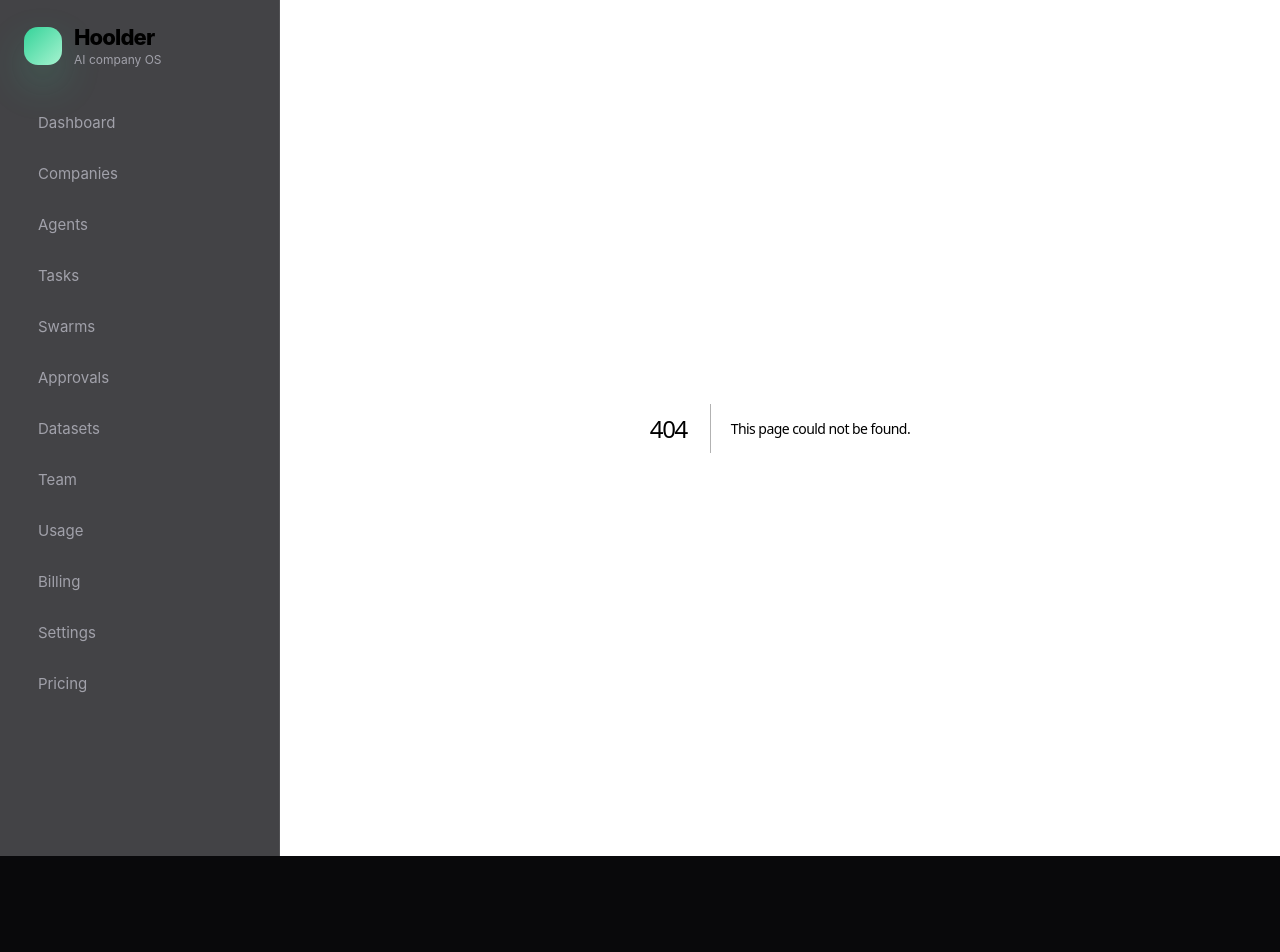
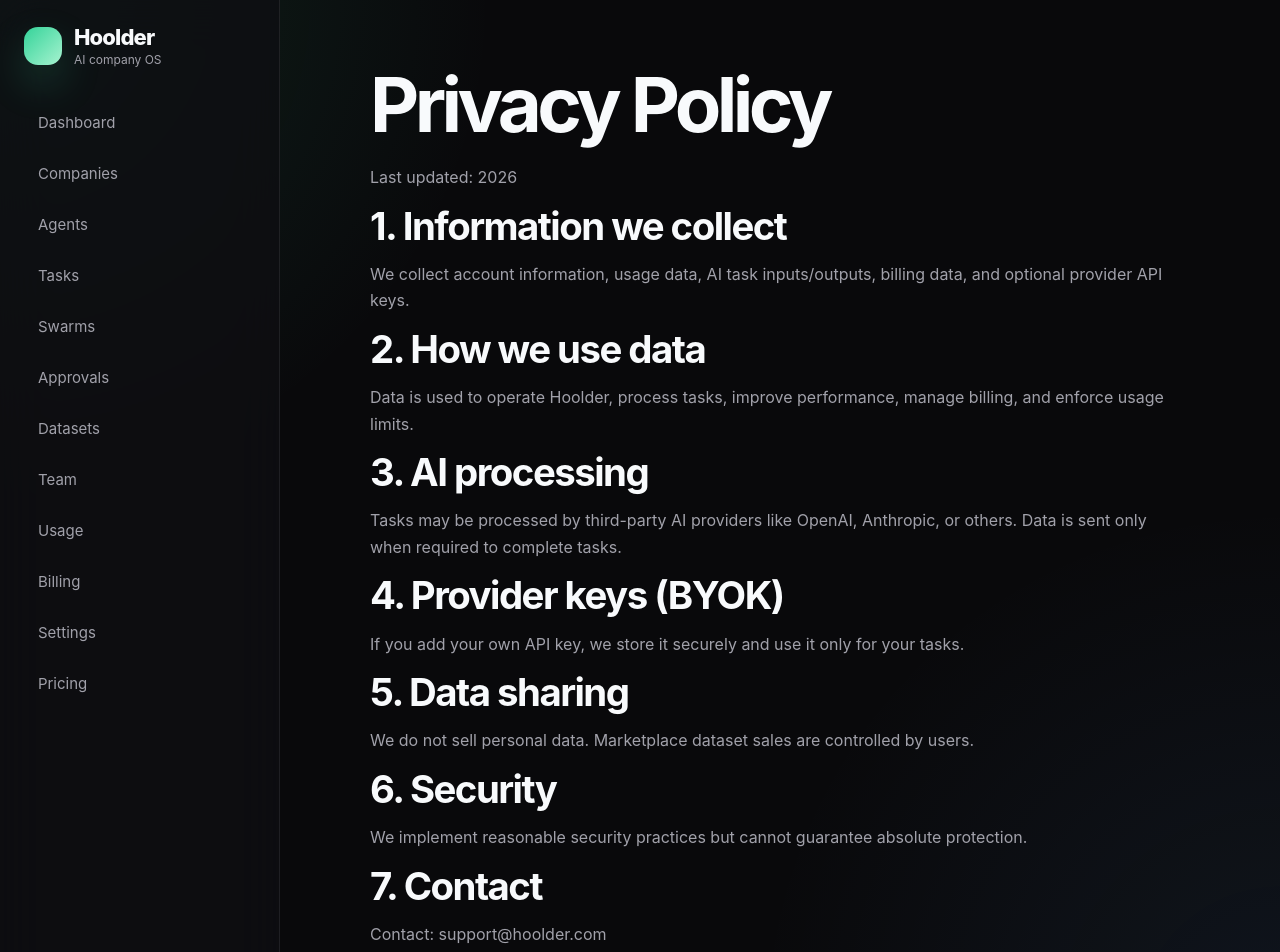
Before and after one commit to yogparel8299-ux/Hoolder, a Next.js app in the folder apps/web/: page /privacy in a window 1280 px wide. Before the commit this address had no page. Shown: the top 952 px of the page. Before the commit the page ends 856 px from the top, so only its background shows below. Built offline with nearby package versions, Linux system fonts and the light colour scheme.

Commit message:
Create page.tsx

```diff
--- /dev/null
+++ b/apps/web/app/(legal)/privacy/page.tsx
@@ -0,0 +1,48 @@
+export default function PrivacyPage() {
+  return (
+    <>
+      <h1>Privacy Policy</h1>
+
+      <p>Last updated: 2026</p>
+
+      <h2>1. Information we collect</h2>
+      <p>
+        We collect account information, usage data, AI task inputs/outputs,
+        billing data, and optional provider API keys.
+      </p>
+
+      <h2>2. How we use data</h2>
+      <p>
+        Data is used to operate Hoolder, process tasks, improve performance,
+        manage billing, and enforce usage limits.
+      </p>
+
+      <h2>3. AI processing</h2>
+      <p>
+        Tasks may be processed by third-party AI providers like OpenAI,
+        Anthropic, or others. Data is sent only when required to complete tasks.
+      </p>
+
+      <h2>4. Provider keys (BYOK)</h2>
+      <p>
+        If you add your own API key, we store it securely and use it only for
+        your tasks.
+      </p>
+
+      <h2>5. Data sharing</h2>
+      <p>
+        We do not sell personal data. Marketplace dataset sales are controlled
+        by users.
+      </p>
+
+      <h2>6. Security</h2>
+      <p>
+        We implement reasonable security practices but cannot guarantee absolute
+        protection.
+      </p>
+
+      <h2>7. Contact</h2>
+      <p>Contact: support@hoolder.com</p>
+    </>
+  );
+}
```
